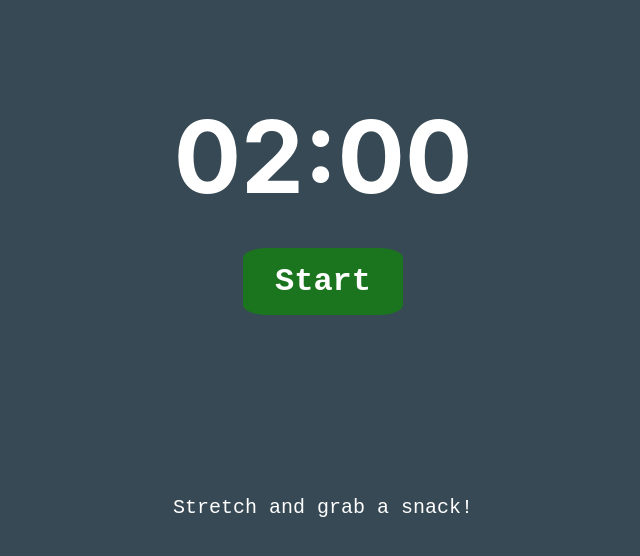
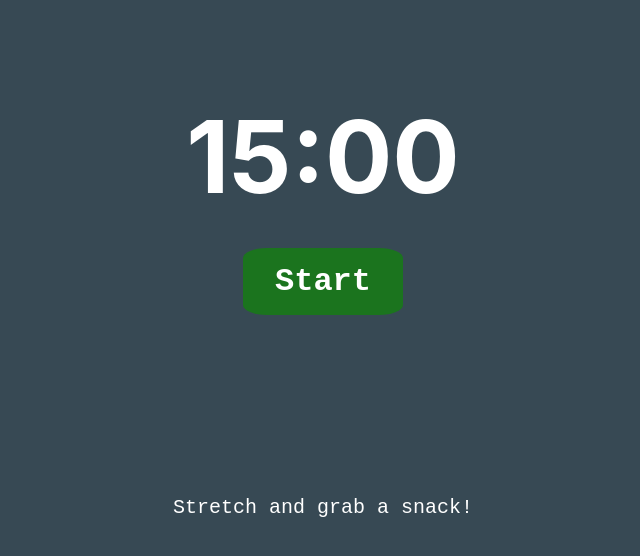
Before and after one commit to elhagen13/StudyWell, a React (Create React App) app in the folder packages/studywell-frontend/: page /long in a window 1280 px wide. Shown: the top 556 px of the page, without its empty margins (317-957 px from the left). Built offline with nearby package versions, Linux system fonts and the light colour scheme.

Commit message:
feat: added timer routes

```diff
--- a/packages/studywell-frontend/src/LongBreak.js
+++ b/packages/studywell-frontend/src/LongBreak.js
@@ -9,7 +9,7 @@ function LongBreak() {
   return (
     <div>
       <div className="container">
-        <Timer time = {2}/>
+        <Timer time = {15}/>
       </div>
       <div className = "break_text">
         <p>Stretch and grab a snack!</p>
--- a/packages/studywell-frontend/src/ShortBreak.js
+++ b/packages/studywell-frontend/src/ShortBreak.js
@@ -8,7 +8,7 @@ function ShortBreak() {
   return (
     <div>
       <div className="container">
-        <Timer time = {1}/>
+        <Timer time = {5}/>
       </div>
       <div className = "break_text">
         <p>Stretch and grab a snack!</p>
--- a/packages/studywell-frontend/src/Timer.js
+++ b/packages/studywell-frontend/src/Timer.js
@@ -28,7 +28,7 @@ function Timer(props) {
       }
       else if(seconds === 0 && minutes > 0){
         setMinutes(minutes - 1);
-        setSeconds(3);
+        setSeconds(59);
       }
       else{
         clearInterval(timerRef.current);
```
